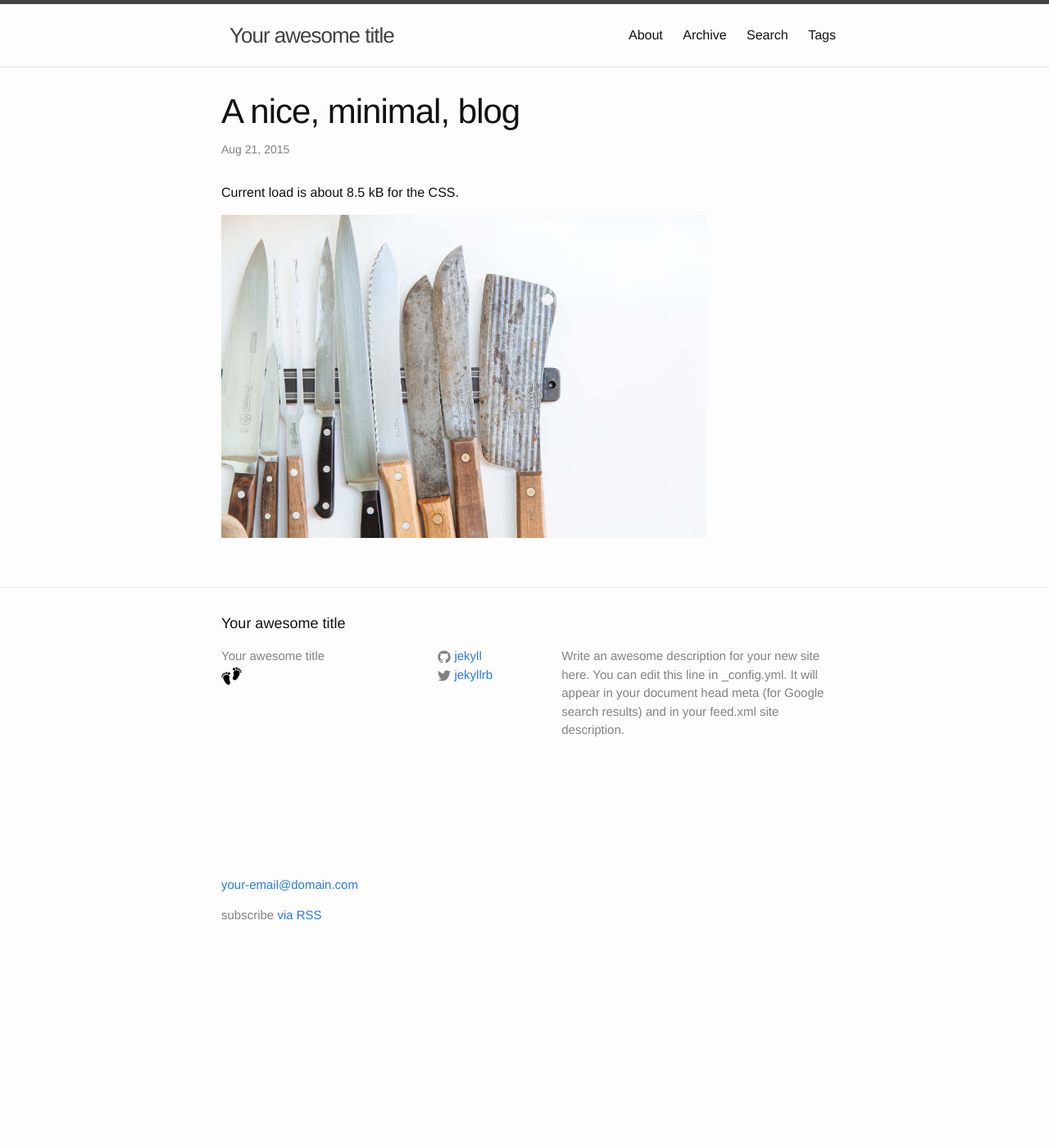
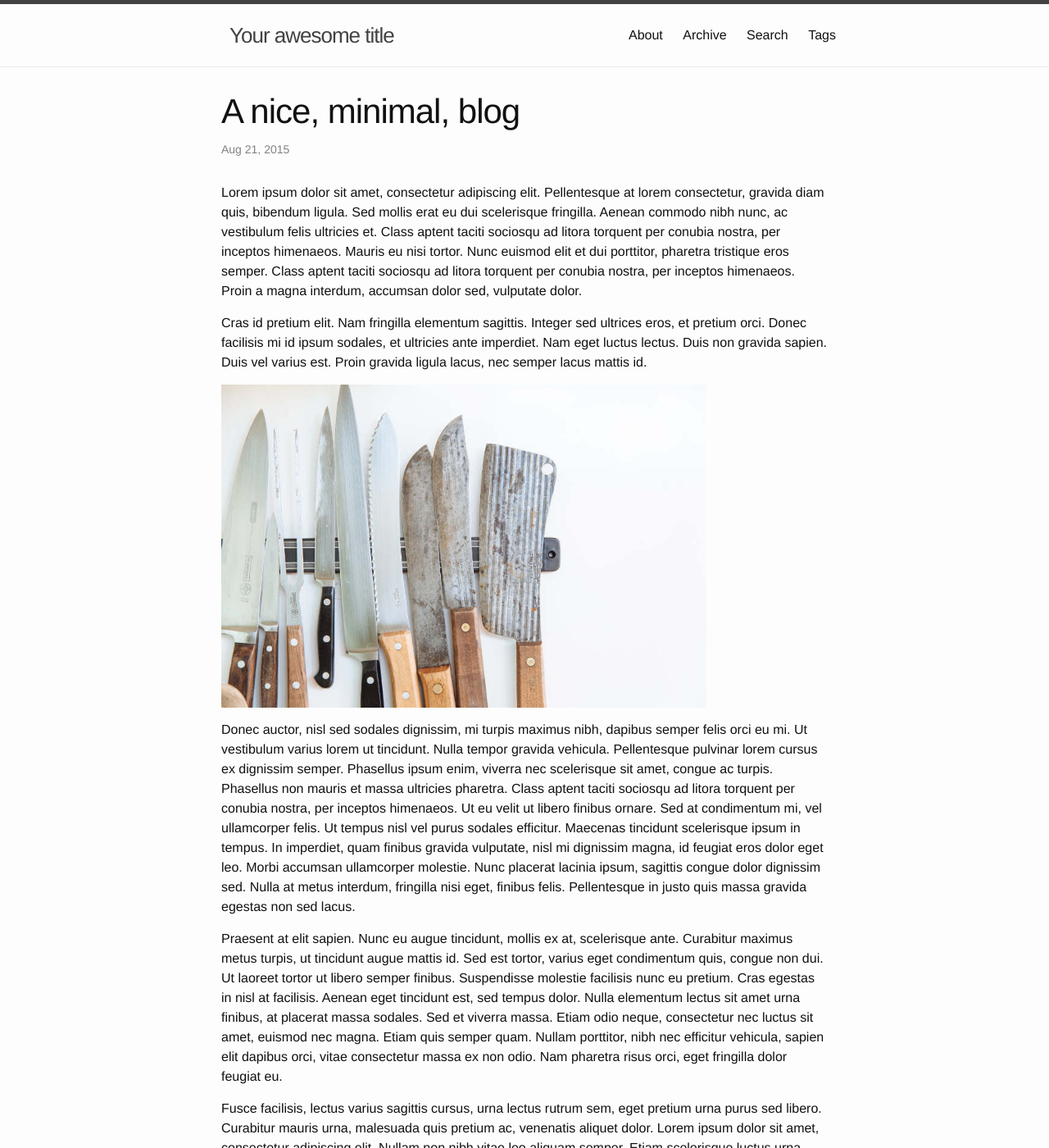
Before and after one commit to schollz/jekyll-tinyfeet, a Jekyll site: the page built from _posts/2015-08-21-minimal-jekyll.md, in a window 1280 px wide and 1400 px high. Shown: the whole window at 82% size. Built offline with Jekyll 4.4.1, drawn with Linux system fonts in a browser that asks for light colours; Markdown is read by kramdown in place of the engine named in the settings; some of the changed text lies outside the part shown.

Commit message:
Update 2015-08-21-minimal-jekyll.md

```diff
--- a/_posts/2015-08-21-minimal-jekyll.md
+++ b/_posts/2015-08-21-minimal-jekyll.md
@@ -9,6 +9,14 @@ blog: true
 description: My experience with beginning web development and how to deal with high impact websites using load balancing.
 ---
 
-Current load is about 8.5 kB for the CSS.
+Lorem ipsum dolor sit amet, consectetur adipiscing elit. Pellentesque at lorem consectetur, gravida diam quis, bibendum ligula. Sed mollis erat eu dui scelerisque fringilla. Aenean commodo nibh nunc, ac vestibulum felis ultricies et. Class aptent taciti sociosqu ad litora torquent per conubia nostra, per inceptos himenaeos. Mauris eu nisi tortor. Nunc euismod elit et dui porttitor, pharetra tristique eros semper. Class aptent taciti sociosqu ad litora torquent per conubia nostra, per inceptos himenaeos. Proin a magna interdum, accumsan dolor sed, vulputate dolor.
+
+Cras id pretium elit. Nam fringilla elementum sagittis. Integer sed ultrices eros, et pretium orci. Donec facilisis mi id ipsum sodales, et ultricies ante imperdiet. Nam eget luctus lectus. Duis non gravida sapien. Duis vel varius est. Proin gravida ligula lacus, nec semper lacus mattis id.
 
 ![Everything is cut out](../assets/images/knives.jpg)
+
+Donec auctor, nisl sed sodales dignissim, mi turpis maximus nibh, dapibus semper felis orci eu mi. Ut vestibulum varius lorem ut tincidunt. Nulla tempor gravida vehicula. Pellentesque pulvinar lorem cursus ex dignissim semper. Phasellus ipsum enim, viverra nec scelerisque sit amet, congue ac turpis. Phasellus non mauris et massa ultricies pharetra. Class aptent taciti sociosqu ad litora torquent per conubia nostra, per inceptos himenaeos. Ut eu velit ut libero finibus ornare. Sed at condimentum mi, vel ullamcorper felis. Ut tempus nisl vel purus sodales efficitur. Maecenas tincidunt scelerisque ipsum in tempus. In imperdiet, quam finibus gravida vulputate, nisl mi dignissim magna, id feugiat eros dolor eget leo. Morbi accumsan ullamcorper molestie. Nunc placerat lacinia ipsum, sagittis congue dolor dignissim sed. Nulla at metus interdum, fringilla nisi eget, finibus felis. Pellentesque in justo quis massa gravida egestas non sed lacus.
+
+Praesent at elit sapien. Nunc eu augue tincidunt, mollis ex at, scelerisque ante. Curabitur maximus metus turpis, ut tincidunt augue mattis id. Sed est tortor, varius eget condimentum quis, congue non dui. Ut laoreet tortor ut libero semper finibus. Suspendisse molestie facilisis nunc eu pretium. Cras egestas in nisl at facilisis. Aenean eget tincidunt est, sed tempus dolor. Nulla elementum lectus sit amet urna finibus, at placerat massa sodales. Sed et viverra massa. Etiam odio neque, consectetur nec luctus sit amet, euismod nec magna. Etiam quis semper quam. Nullam porttitor, nibh nec efficitur vehicula, sapien elit dapibus orci, vitae consectetur massa ex non odio. Nam pharetra risus orci, eget fringilla dolor feugiat eu.
+
+Fusce facilisis, lectus varius sagittis cursus, urna lectus rutrum sem, eget pretium urna purus sed libero. Curabitur mauris urna, malesuada quis pretium ac, venenatis aliquet dolor. Lorem ipsum dolor sit amet, consectetur adipiscing elit. Nullam non nibh vitae leo aliquam semper. Etiam scelerisque luctus urna, vitae rutrum massa suscipit vel. Donec tempor lorem sed ipsum efficitur gravida. Quisque ullamcorper ac purus eget tempor. Maecenas consequat ligula scelerisque felis posuere, non feugiat est hendrerit. Quisque ac condimentum ex. Nunc pulvinar, erat id molestie consectetur, velit ante mollis dui, in dictum augue mi non ex. Fusce et metus dictum justo dapibus tempus. Maecenas gravida ipsum facilisis tortor volutpat lobortis. Praesent congue mi vitae leo laoreet bibendum. Nam quis augue tempor, condimentum lorem sed, tincidunt sapien.
```
